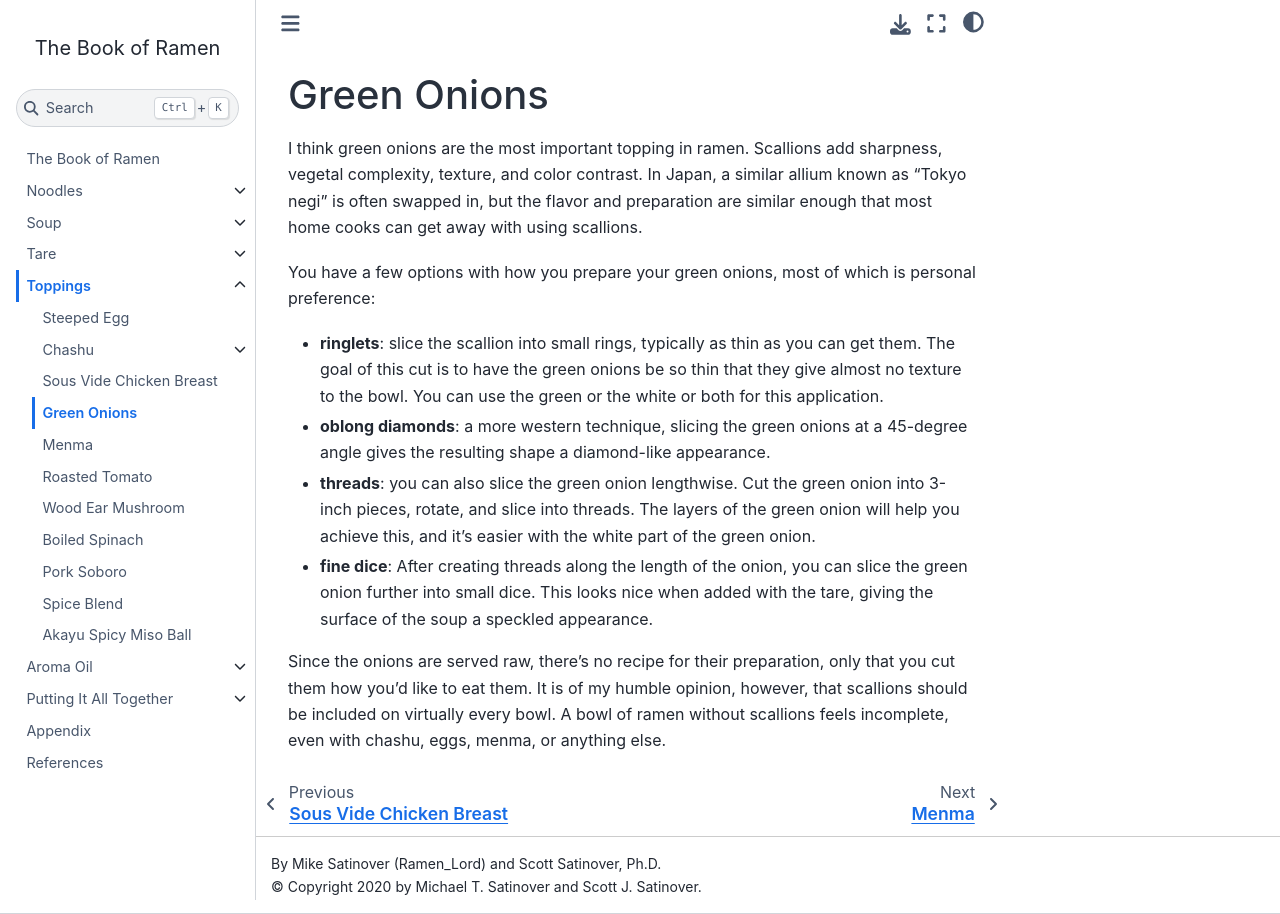
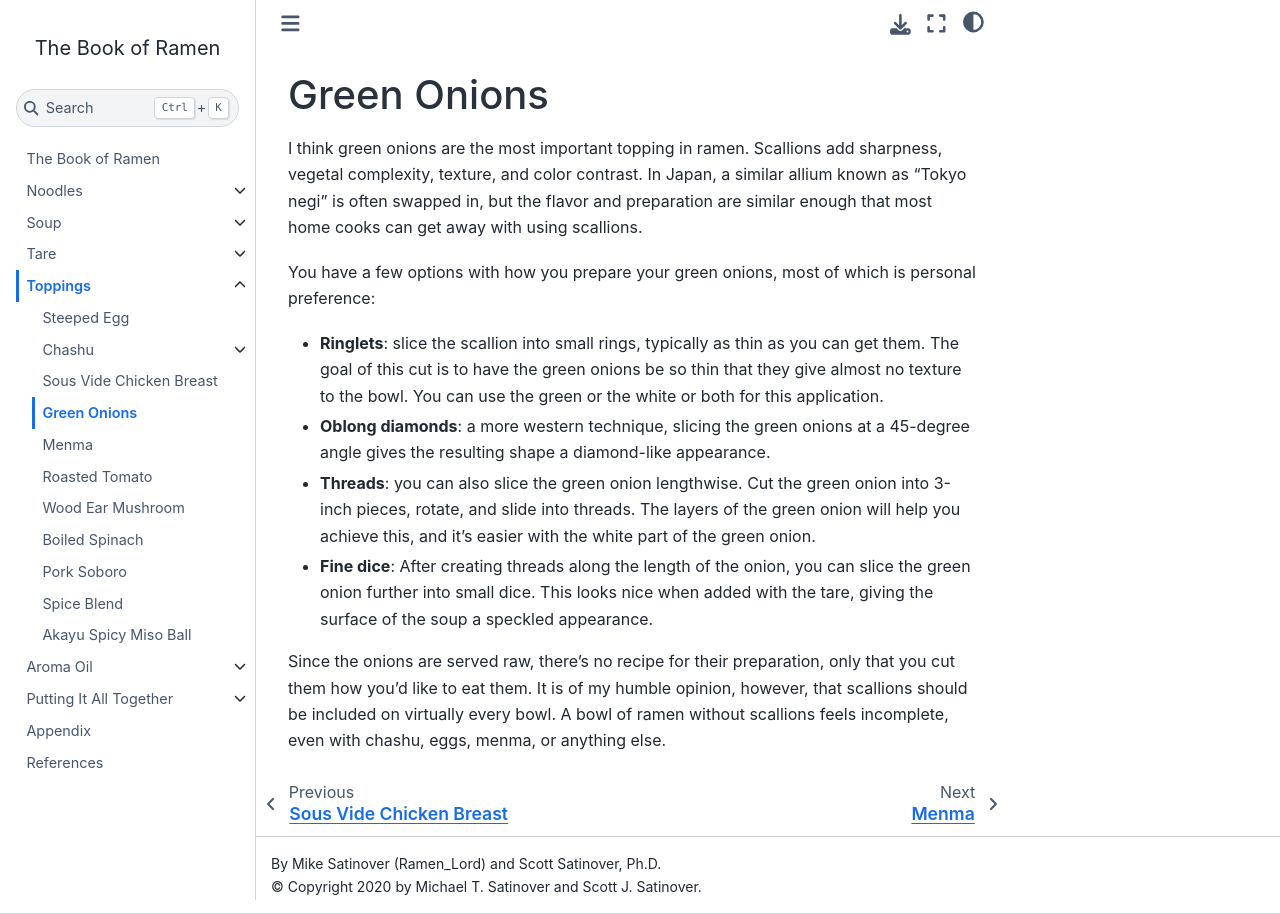
Before and after one commit to shellbend/ramen-book, a Jupyter Book: the page built from toppings/green_onions.md, in a window 1280 px wide. Built offline with Jupyter Book 1.0.4 settings and Sphinx 7.4.7 and the Sphinx Book theme 1.1.4, drawn with Linux system fonts in a browser that asks for light colours.

Commit message:
Uppercase bullets

```diff
--- a/toppings/green_onions.md
+++ b/toppings/green_onions.md
@@ -8,20 +8,20 @@ are similar enough that most home cooks can get away with using scallions.
 You have a few options with how you prepare your green onions, most of which is
 personal preference:
 
-* **ringlets**: slice the scallion into small rings, typically as thin as you can
+* **Ringlets**: slice the scallion into small rings, typically as thin as you can
   get them. The goal of this cut is to have the green onions be so thin that
   they give almost no texture to the bowl. You can use the green or the white or
   both for this application.
 
-* **oblong diamonds**: a more western technique, slicing the green onions at a
+* **Oblong diamonds**: a more western technique, slicing the green onions at a
   45-degree angle gives the resulting shape a diamond-like appearance.
 
-* **threads**: you can also slice the green onion lengthwise. Cut the green
-  onion into 3-inch pieces, rotate, and slice into threads. The layers of the
+* **Threads**: you can also slice the green onion lengthwise. Cut the green
+  onion into 3-inch pieces, rotate, and slide into threads. The layers of the
   green onion will help you achieve this, and it's easier with the white part of
   the green onion.
 
-* **fine dice**: After creating threads along the length of the onion, you can
+* **Fine dice**: After creating threads along the length of the onion, you can
   slice the green onion further into small dice. This looks nice when added with
   the tare, giving the surface of the soup a speckled appearance.
 
```
